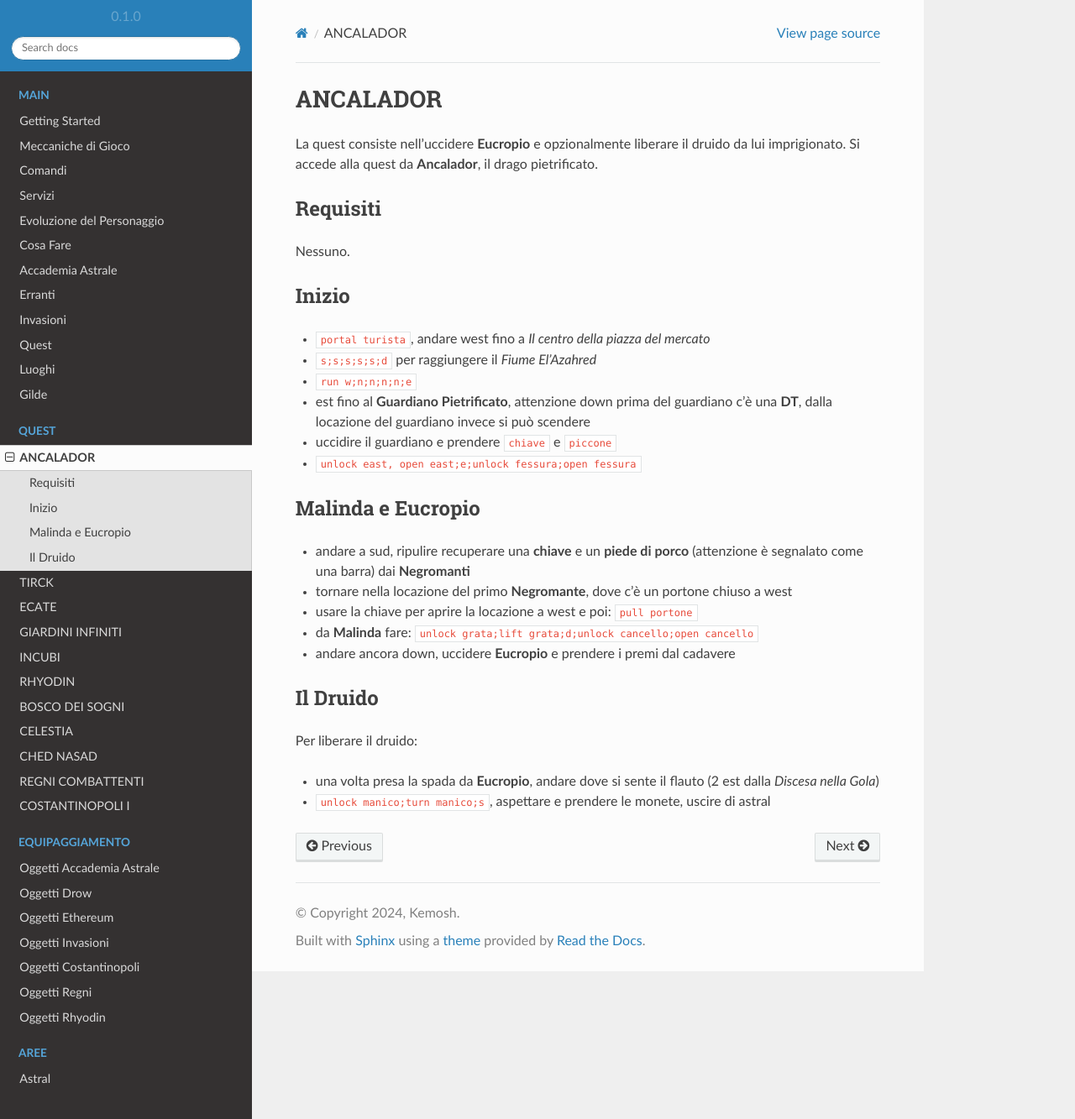
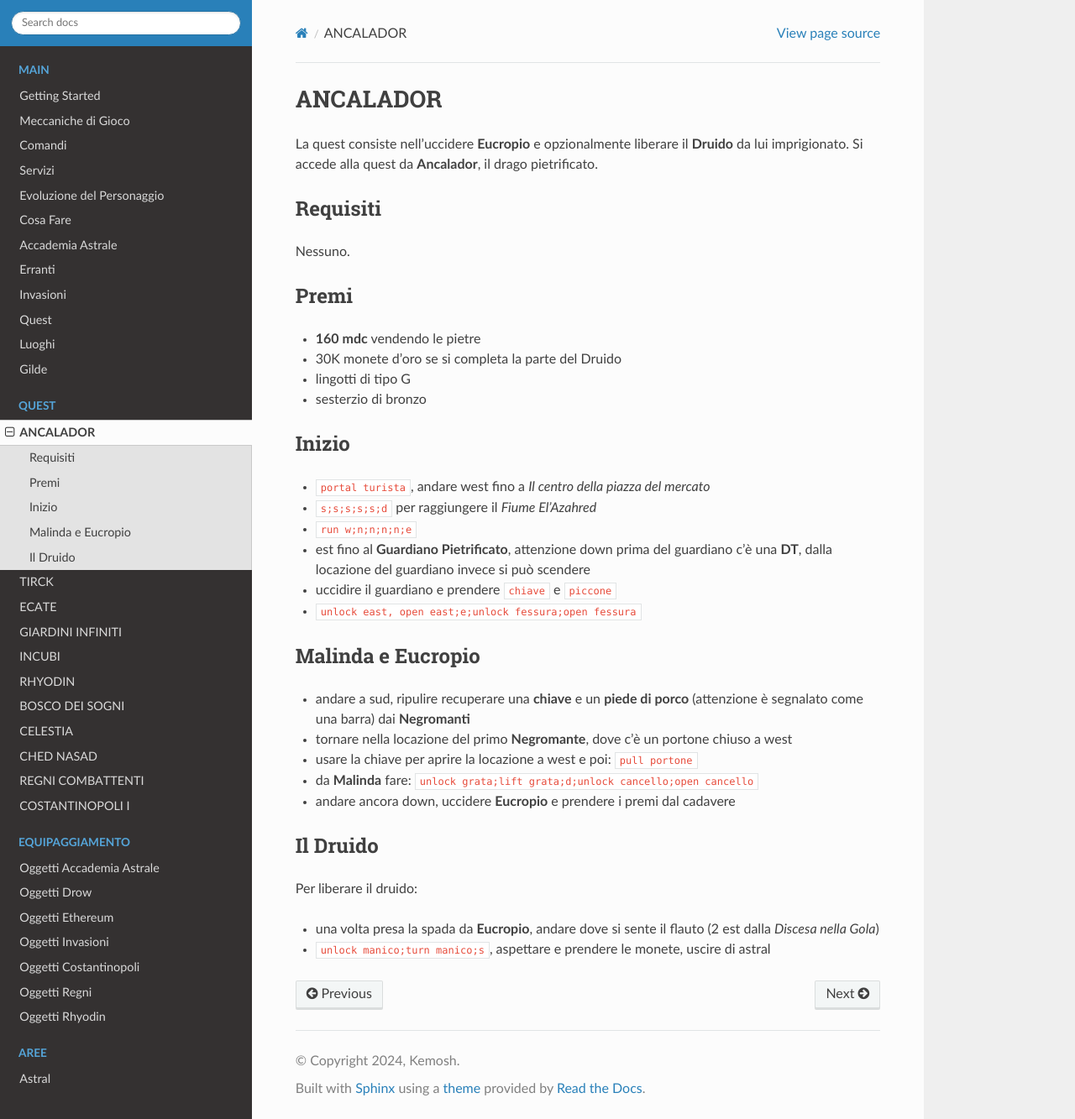
Before and after one commit to kemosh/leu, a Sphinx documentation site: the page built from docs/source/quest/ancalador.rst, in a window 1280 px wide and 1333 px high. Shown: the whole window at 84% size. Built offline with Sphinx 7.4.7 and the Read the Docs theme 2.0.0, drawn with Linux system fonts in a browser that asks for light colours.

Commit message:
Update ancalador.rst

```diff
--- a/docs/source/quest/ancalador.rst
+++ b/docs/source/quest/ancalador.rst
@@ -1,11 +1,18 @@
 ANCALADOR
 =========
-La quest consiste nell'uccidere **Eucropio** e opzionalmente liberare il druido
+La quest consiste nell'uccidere **Eucropio** e opzionalmente liberare il **Druido**
 da lui imprigionato. Si accede alla quest da **Ancalador**, il drago pietrificato.
 
 Requisiti
 ---------
 Nessuno.
+
+Premi
+-----
+* **160 mdc** vendendo le pietre
+* 30K monete d'oro se si completa la parte del Druido
+* lingotti di tipo G
+* sesterzio di bronzo
 
 Inizio
 ------
```
